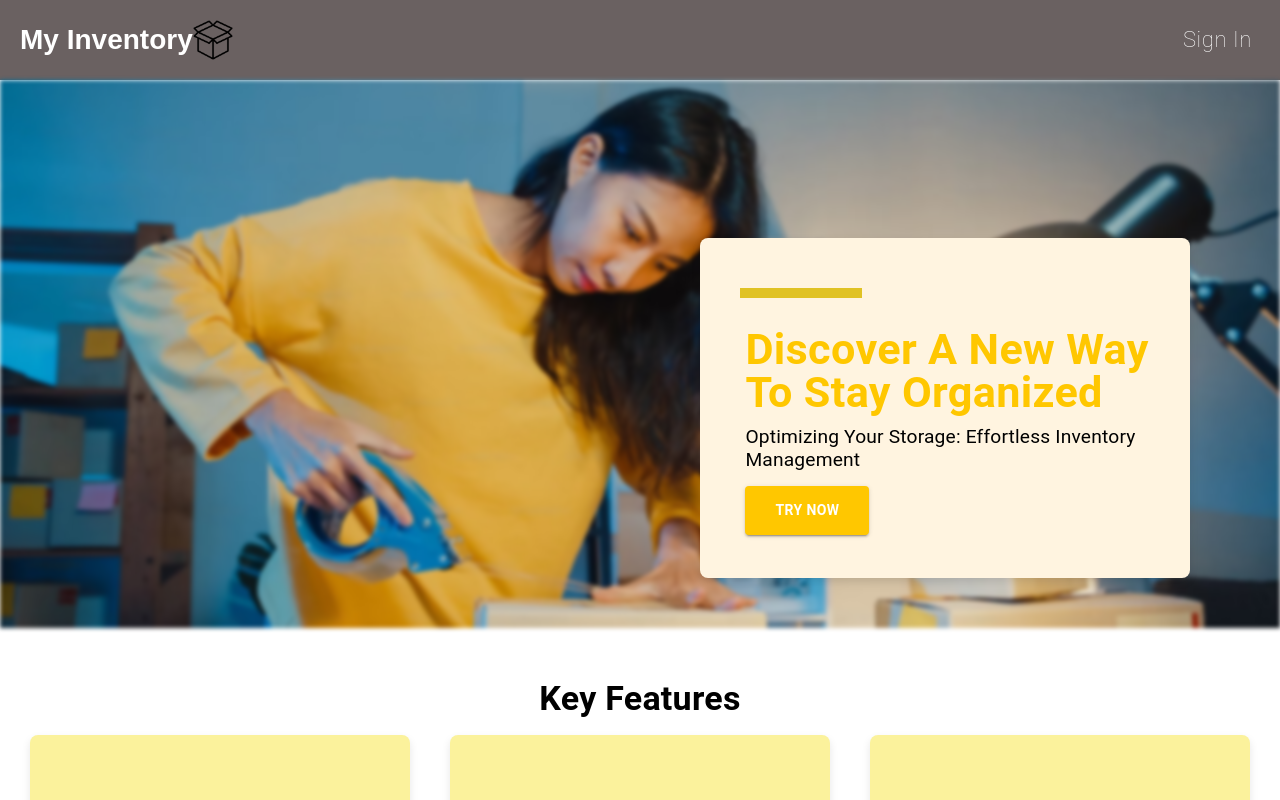
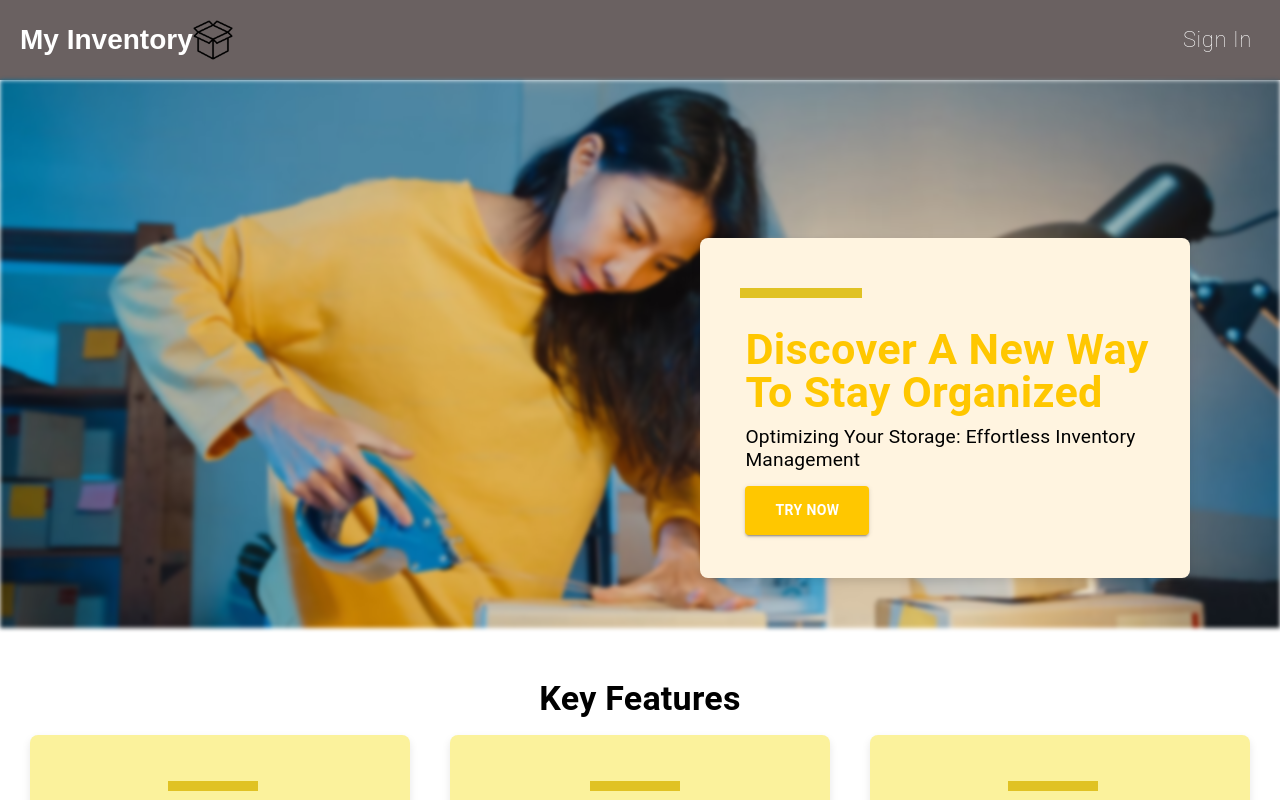
Before and after one commit to Luke7787/ImmaculateInventors, a React (Create React App) app: page / in a window 1280 px wide. Shown: the top 800 px of the page. Built offline with nearby package versions, Linux system fonts and the light colour scheme.

Commit message:
fixed somestuff

```diff
--- a/src/pages/Homepage.module.css
+++ b/src/pages/Homepage.module.css
@@ -27,27 +27,27 @@
 .decorativeRectangleFeature1 {
   background-color: #E0C224;
   position: absolute;
-  bottom: 300px;
+  bottom: 340px;
   height: 10px;
-  left: 200px;
+  left: 168px;
   width: 7%;
 }
 
 .decorativeRectangleFeature2 {
   background-color: #E0C224;
   position: absolute;
-  bottom: 300px;
+  bottom: 340px;
   height: 10px;
-  left: 610px;
+  left: 590px;
   width: 7%;
 }
 
 .decorativeRectangleFeature3 {
   background-color: #E0C224;
   position: absolute;
-  bottom: 300px;
+  bottom: 340px;
   height: 10px;
-  left: 1022px;
+  left: 1008px;
   width: 7%;
 }
 
```
